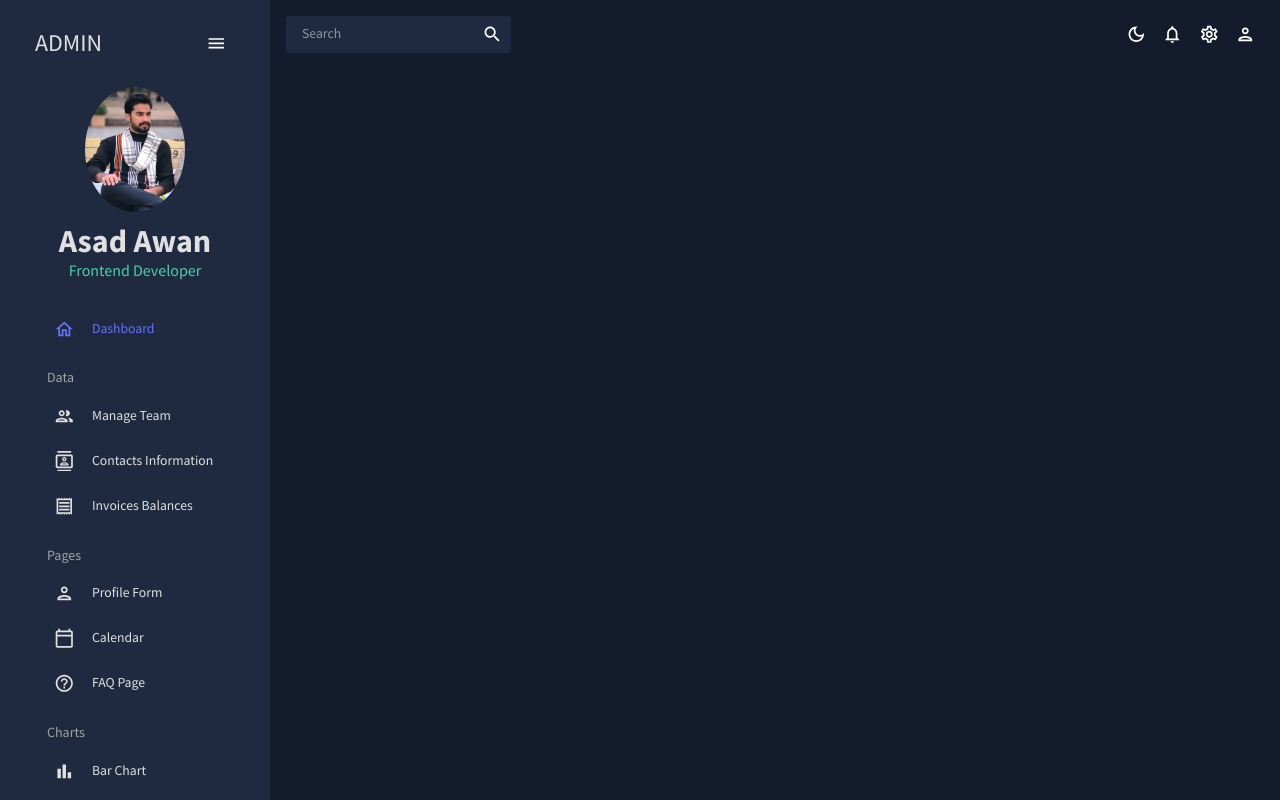
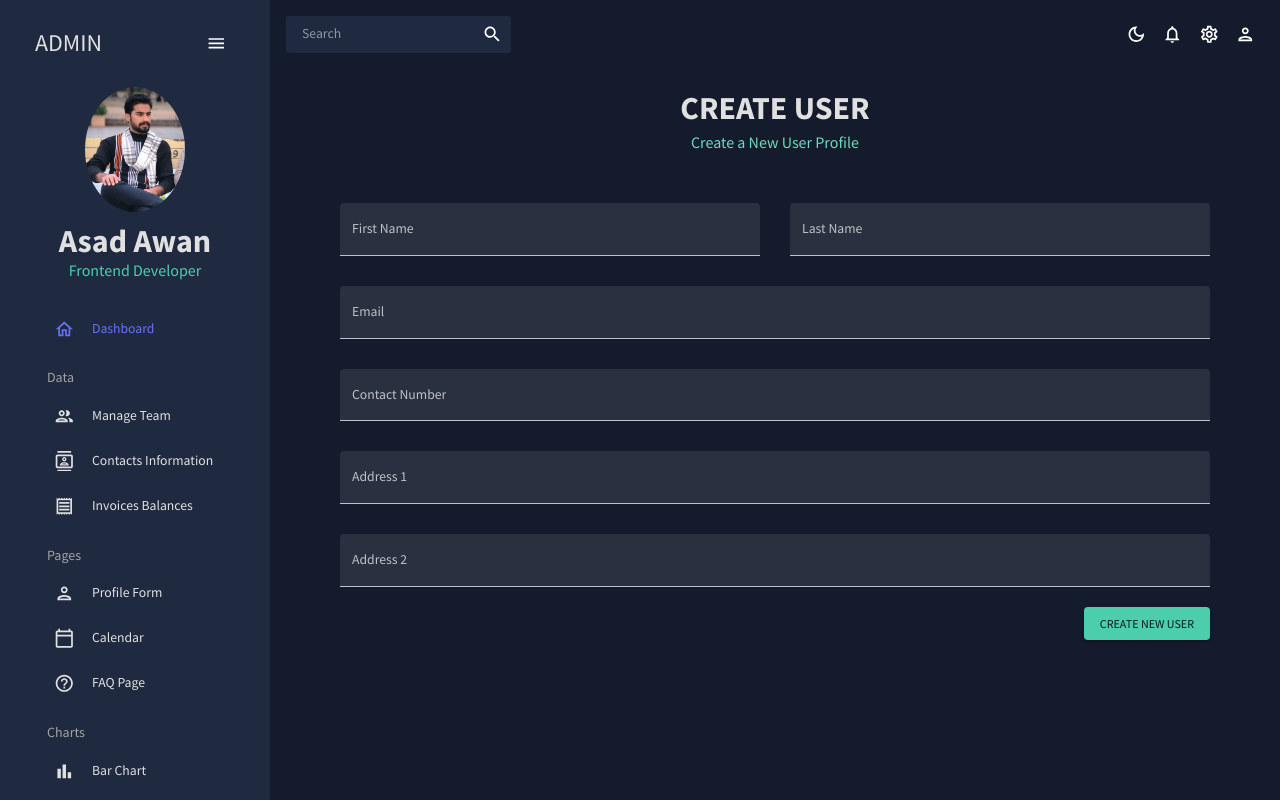
Before and after one commit to Asadawn/dashboard, a React (Vite) app: page /form in a window 1280 px wide. Built offline with nearby package versions, Linux system fonts and the light colour scheme.

Commit message:
form component

```diff
--- a/src/App.jsx
+++ b/src/App.jsx
@@ -8,8 +8,8 @@ import Sidebar from "./scenes/global/Sidebar";
 import Team from "./scenes/team";
 import Invoices from "./scenes/invoices";
 import Contacts from "./scenes/contacts";
+import Form from "./scenes/form";
 // import Bar from "./scenes/bar";
-// import Form from "./scenes/form";
 // import Line from "./scenes/line";
 // import Pie from "./scenes/pie";
 // import FAQ from "./scenes/faq";
@@ -33,8 +33,8 @@ function App() {
               <Route path="/team" element={<Team />} />
               <Route path="/contacts" element={<Contacts />} />
               <Route path="/invoices" element={<Invoices />} />
+              <Route path="/form" element={<Form />} />
              {/*
-              <Route path="/form" element={<Form />} />
               <Route path="/bar" element={<Bar />} />
               <Route path="/pie" element={<Pie />} />
               <Route path="/line" element={<Line />} />
--- a/src/components/Header.jsx
+++ b/src/components/Header.jsx
@@ -1,11 +1,11 @@
 import { Typography, Box, useTheme } from "@mui/material";
 import { tokens } from "../theme";
 
-const Header = ({ title, subtitle }) => {
+const Header = ({ title, subtitle, style }) => {
   const theme = useTheme();
   const colors = tokens(theme.palette.mode);
   return (
-    <Box mb="10px">
+    <Box mb="10px" style={style}>
       <Typography
         variant="h2"
         color={colors.grey[100]}
--- /dev/null
+++ b/src/scenes/form/index.jsx
@@ -0,0 +1,155 @@
+import { Box, Button, TextField } from "@mui/material";
+import { Formik } from "formik";
+import * as yup from "yup";
+import useMediaQuery from "@mui/material/useMediaQuery";
+import Header from "../../components/Header";
+
+const phoneRegExp =
+  /^((\+[1-9]{1,4}[ -]?)|(\([0-9]{2,3}\)[ -]?)|([0-9]{2,4})[ -]?)*?[0-9]{3,4}[ -]?[0-9]{3,4}$/;
+
+const checkoutSchema = yup.object().shape({
+  firstName: yup.string().required("required"),
+  lastName: yup.string().required("required"),
+  email: yup.string().email("invalid email").required("required"),
+  contact: yup
+    .string()
+    .matches(phoneRegExp, "Phone number is not valid")
+    .required("required"),
+  address1: yup.string().required("required"),
+  address2: yup.string().required("required"),
+});
+const initialValues = {
+  firstName: "",
+  lastName: "",
+  email: "",
+  contact: "",
+  address1: "",
+  address2: "",
+};
+
+const Form = () => {
+  const isNonMobile = useMediaQuery("(min-width:600px)");
+
+  const handleFormSubmit = (values) => {
+    console.log(values);
+  };
+
+  return (
+    <Box m="20px">
+      <Header title="CREATE USER" subtitle="Create a New User Profile" style={{ textAlign: "center" }} />
+
+      <Formik
+        onSubmit={handleFormSubmit}
+        initialValues={initialValues}
+        validationSchema={checkoutSchema}
+      >
+        {({
+          values,
+          errors,
+          touched,
+          handleBlur,
+          handleChange,
+          handleSubmit,
+        }) => (
+          <form onSubmit={handleSubmit} style={{margin:"50px 50px"}}>
+            <Box
+              display="grid"
+              gap="30px"
+              gridTemplateColumns="repeat(4, minmax(0, 1fr))"
+              sx={{
+                "& > div": { gridColumn: isNonMobile ? undefined : "span 4" },
+              }}
+            >
+              <TextField
+                fullWidth
+                variant="filled"
+                type="text"
+                label="First Name"
+                onBlur={handleBlur}
+                onChange={handleChange}
+                value={values.firstName}
+                name="firstName"
+                error={!!touched.firstName && !!errors.firstName}
+                helperText={touched.firstName && errors.firstName}
+                sx={{ gridColumn: "span 2" }}
+              />
+              <TextField
+                fullWidth
+                variant="filled"
+                type="text"
+                label="Last Name"
+                onBlur={handleBlur}
+                onChange={handleChange}
+                value={values.lastName}
+                name="lastName"
+                error={!!touched.lastName && !!errors.lastName}
+                helperText={touched.lastName && errors.lastName}
+                sx={{ gridColumn: "span 2" }}
+              />
+              <TextField
+                fullWidth
+                variant="filled"
+                type="text"
+                label="Email"
+                onBlur={handleBlur}
+                onChange={handleChange}
+                value={values.email}
+                name="email"
+                error={!!touched.email && !!errors.email}
+                helperText={touched.email && errors.email}
+                sx={{ gridColumn: "span 4" }}
+              />
+              <TextField
+                fullWidth
+                variant="filled"
+                type="text"
+                label="Contact Number"
+                onBlur={handleBlur}
+                onChange={handleChange}
+                value={values.contact}
+                name="contact"
+                error={!!touched.contact && !!errors.contact}
+                helperText={touched.contact && errors.contact}
+                sx={{ gridColumn: "span 4" }}
+              />
+              <TextField
+                fullWidth
+                variant="filled"
+                type="text"
+                label="Address 1"
+                onBlur={handleBlur}
+                onChange={handleChange}
+                value={values.address1}
+                name="address1"
+                error={!!touched.address1 && !!errors.address1}
+                helperText={touched.address1 && errors.address1}
+                sx={{ gridColumn: "span 4" }}
+              />
+              <TextField
+                fullWidth
+                variant="filled"
+                type="text"
+                label="Address 2"
+                onBlur={handleBlur}
+                onChange={handleChange}
+                value={values.address2}
+                name="address2"
+                error={!!touched.address2 && !!errors.address2}
+                helperText={touched.address2 && errors.address2}
+                sx={{ gridColumn: "span 4" }}
+              />
+            </Box>
+            <Box display="flex" justifyContent="end" mt="20px">
+              <Button type="submit" color="secondary" variant="contained">
+                Create New User
+              </Button>
+            </Box>
+          </form>
+        )}
+      </Formik>
+    </Box>
+  );
+};
+
+
+export default Form;
```
